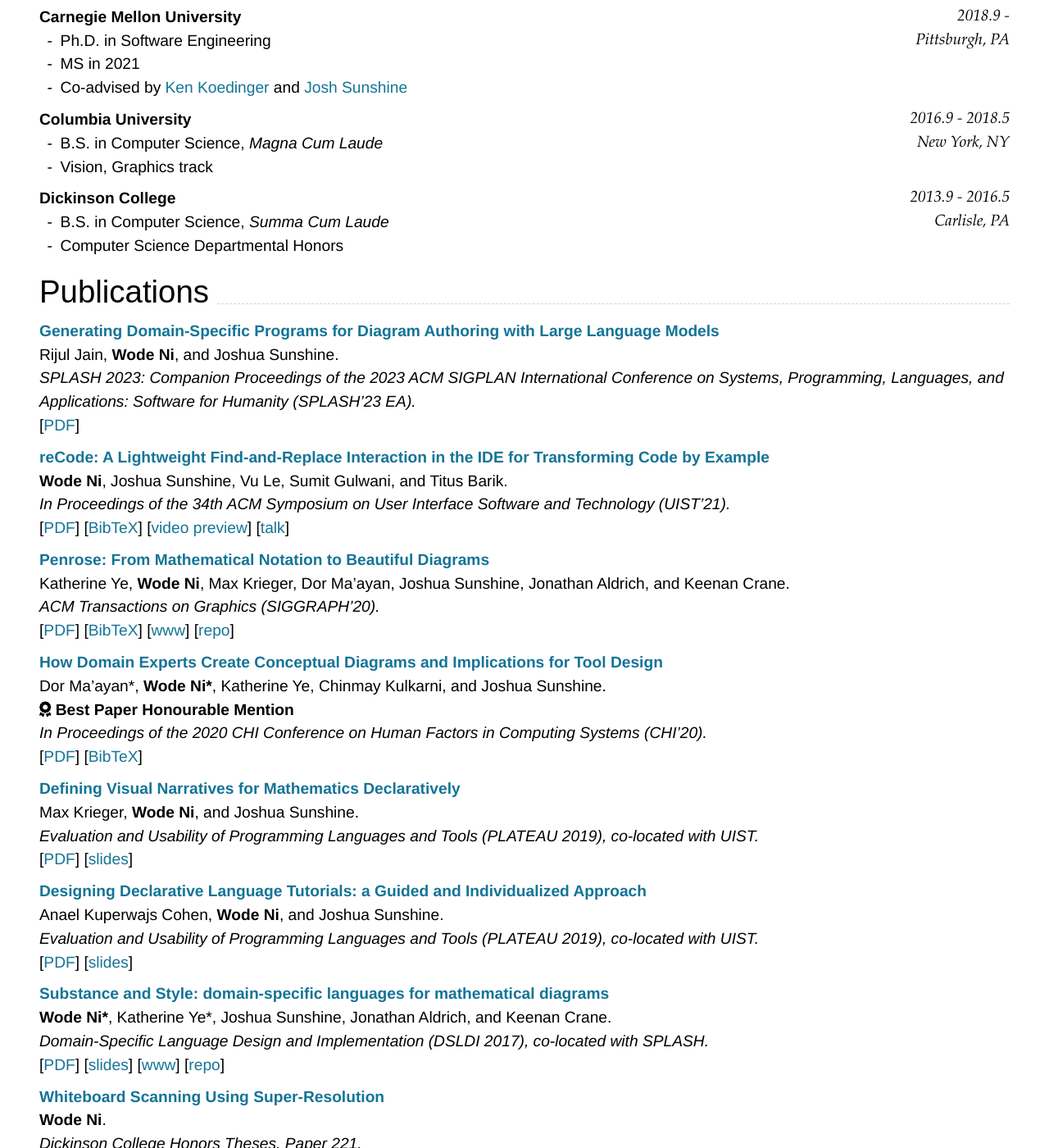
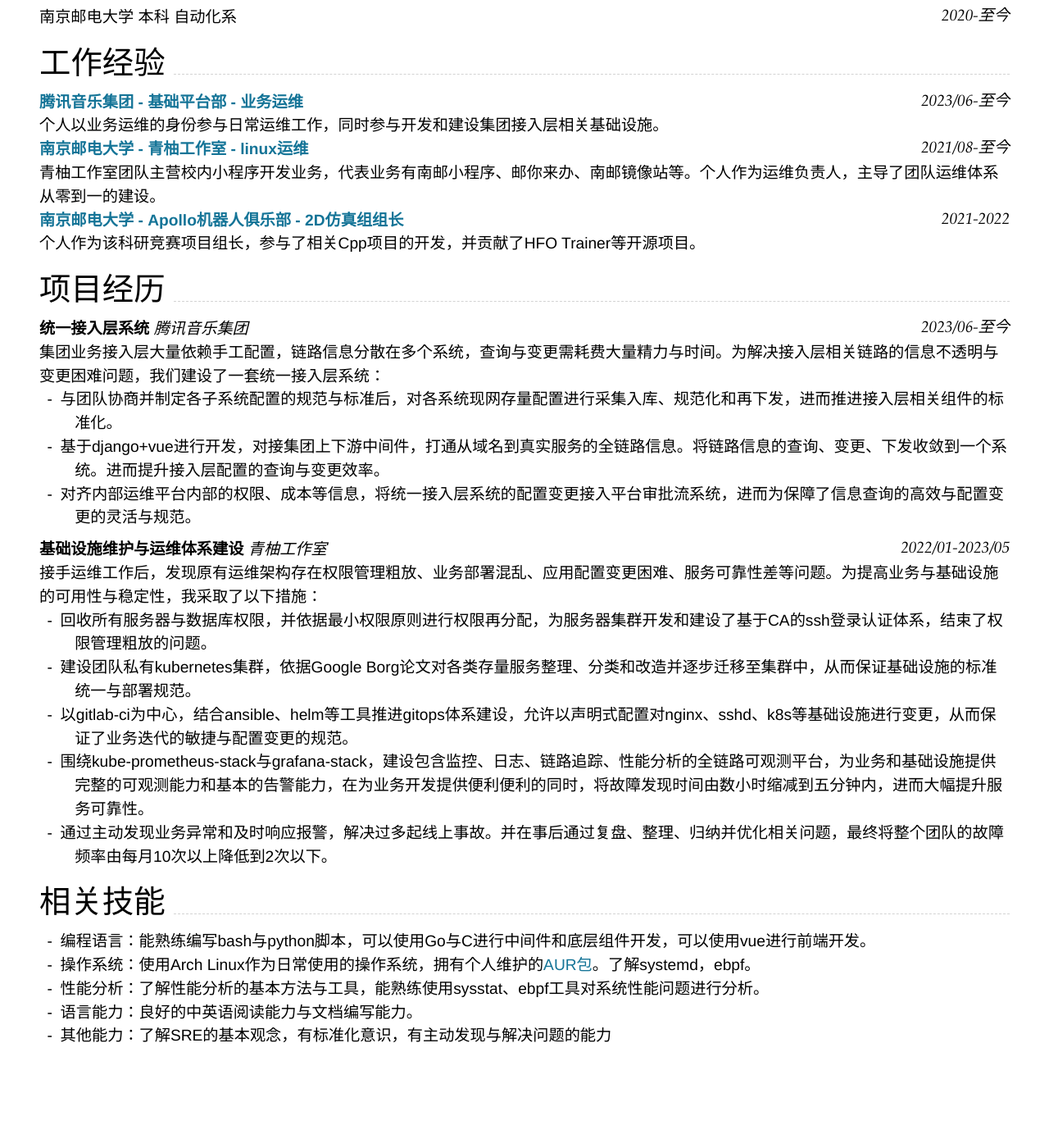
Before and after one commit to 0xmelon/resume, a Jekyll site: the page built from index.md, in a window 1280 px wide and 1400 px high, scrolled down 283 px. Shown: the whole window at 82% size. Built offline with Jekyll 4.4.1, drawn with Linux system fonts in a browser that asks for light colours; nearby versions of some CDN libraries; after the commit the page ends 1609 px from its top, so only the background shows below that; some of the changed text lies outside the part shown.

Commit message:
Update index.md

````diff
--- a/index.md
+++ b/index.md
@@ -1,177 +1,60 @@
 ---
 layout: cv
-title: Wode "Nimo" Ni
+title: KawhiCurry's Resume
 email:
-  url: mailto:nimo@cmu.edu
-  text: nimo@cmu.edu
+  url: mailto:1145315261@qq.com
+  text: 1145315261@qq.com
 homepage:
-  url: http://cs.cmu.edu/~woden
-  text: cs.cmu.edu/~woden
+  url: https://kawhicurry.github.io
+  text: kawhicurry.github.io
 ---
 
-# Wode **Ni**
-
-<!--
-include contact information from the front matter
-Supported arguments:
-    - homepage: url, text
-    - phone
-    - email
--->
+# 于思远
 
 {% include cv-contact.html %}
 
-## Education
+## 教育经历
 
-### **Carnegie Mellon University** `2018.9 -`
+### 南京邮电大学 本科 自动化系 `2020-至今`
 
-```
-Pittsburgh, PA
-```
+## 工作经验
 
-- Ph.D. in Software Engineering
-- MS in 2021
-- Co-advised by [Ken Koedinger](http://pact.cs.cmu.edu/koedinger.html) and [Josh Sunshine](http://www.cs.cmu.edu/~jssunshi/)
+[**腾讯音乐集团 - 基础平台部 - 业务运维**](https://join.tencentmusic.com/campus/post-details/?id=12187&refer_code) `2023/06-至今`
 
-### **Columbia University** `2016.9 - 2018.5`
+个人以业务运维的身份参与日常运维工作，同时参与开发和建设集团接入层相关基础设施。
 
-```
-New York, NY
-```
+[**南京邮电大学 - 青柚工作室 - linux运维**](https://qingyou.njupt.edu.cn) `2021/08-至今`
 
-- B.S. in Computer Science, _Magna Cum Laude_
-- Vision, Graphics track
+青柚工作室团队主营校内小程序开发业务，代表业务有南邮小程序、邮你来办、南邮镜像站等。个人作为运维负责人，主导了团队运维体系从零到一的建设。
 
-### **Dickinson College** `2013.9 - 2016.5`
+[**南京邮电大学 - Apollo机器人俱乐部 - 2D仿真组组长**](https://github.com/Apollo2d/) `2021-2022`
 
-```
-Carlisle, PA
-```
+个人作为该科研竞赛项目组长，参与了相关Cpp项目的开发，并贡献了HFO Trainer等开源项目。
 
-- B.S. in Computer Science, _Summa Cum Laude_
-- Computer Science Departmental Honors
+## 项目经历
 
-## Publications
+### **统一接入层系统**  *腾讯音乐集团* `2023/06-至今`
 
-### [**Generating Domain-Specific Programs for Diagram Authoring with Large Language Models**](https://wodenimoni.com/assets/splash-23-llm-diagrams.pdf)
+集团业务接入层大量依赖手工配置，链路信息分散在多个系统，查询与变更需耗费大量精力与时间。为解决接入层相关链路的信息不透明与变更困难问题，我们建设了一套统一接入层系统：
 
-Rijul Jain, **Wode Ni**, and Joshua Sunshine.<br>
-_SPLASH 2023: Companion Proceedings of the 2023 ACM SIGPLAN International Conference on Systems, Programming, Languages, and Applications: Software for Humanity (SPLASH'23 EA)._<br>
-[[PDF](https://wodenimoni.com/assets/splash-23-llm-diagrams.pdf)]
+- 与团队协商并制定各子系统配置的规范与标准后，对各系统现网存量配置进行采集入库、规范化和再下发，进而推进接入层相关组件的标准化。
+- 基于django+vue进行开发，对接集团上下游中间件，打通从域名到真实服务的全链路信息。将链路信息的查询、变更、下发收敛到一个系统。进而提升接入层配置的查询与变更效率。
+- 对齐内部运维平台内部的权限、成本等信息，将统一接入层系统的配置变更接入平台审批流系统，进而为保障了信息查询的高效与配置变更的灵活与规范。
 
-### [**reCode: A Lightweight Find-and-Replace Interaction in the IDE for Transforming Code by Example**]({{ page.homepage.url }}/assets/uist-21-recode.pdf)
-**Wode Ni**, Joshua Sunshine, Vu Le, Sumit Gulwani, and Titus Barik.<br>
-_In Proceedings of the 34th ACM Symposium on User Interface Software and Technology (UIST'21)._ <br>
-[[PDF]({{ page.homepage.url }}/assets/uist-21-recode.pdf)]
-[[BibTeX]({{ page.homepage.url }}/assets/uist-21-recode.txt)]
-[[video preview](https://youtu.be/fMdHK9UrgQ4)]
-[[talk](https://youtu.be/_GQ8E7EMMws)]
+### **基础设施维护与运维体系建设** *青柚工作室* `2022/01-2023/05`
 
+接手运维工作后，发现原有运维架构存在权限管理粗放、业务部署混乱、应用配置变更困难、服务可靠性差等问题。为提高业务与基础设施的可用性与稳定性，我采取了以下措施：
 
-### [**Penrose: From Mathematical Notation to Beautiful Diagrams**](http://penrose.ink/media/Penrose_SIGGRAPH2020.pdf)
-Katherine Ye, **Wode Ni**, Max Krieger, Dor Ma'ayan, Joshua Sunshine, Jonathan Aldrich, and Keenan Crane.<br>
-_ACM Transactions on Graphics (SIGGRAPH'20)._<br>
-[[PDF](http://penrose.ink/media/Penrose_SIGGRAPH2020.pdf)]
-[[BibTeX]({{ page.homepage.url }}/assets/siggraph20-penrose.txt)]
-[[www](http://penrose.ink/siggraph20.html)]
-[[repo](https://github.com/penrose/penrose)]
+- 回收所有服务器与数据库权限，并依据最小权限原则进行权限再分配，为服务器集群开发和建设了基于CA的ssh登录认证体系，结束了权限管理粗放的问题。
+- 建设团队私有kubernetes集群，依据Google Borg论文对各类存量服务整理、分类和改造并逐步迁移至集群中，从而保证基础设施的标准统一与部署规范。
+- 以gitlab-ci为中心，结合ansible、helm等工具推进gitops体系建设，允许以声明式配置对nginx、sshd、k8s等基础设施进行变更，从而保证了业务迭代的敏捷与配置变更的规范。
+- 围绕kube-prometheus-stack与grafana-stack，建设包含监控、日志、链路追踪、性能分析的全链路可观测平台，为业务和基础设施提供完整的可观测能力和基本的告警能力，在为业务开发提供便利便利的同时，将故障发现时间由数小时缩减到五分钟内，进而大幅提升服务可靠性。
+- 通过主动发现业务异常和及时响应报警，解决过多起线上事故。并在事后通过复盘、整理、归纳并优化相关问题，最终将整个团队的故障频率由每月10次以上降低到2次以下。
 
-### [**How Domain Experts Create Conceptual Diagrams and Implications for Tool Design**]({{ page.homepage.url }}/assets/chi-20-natural-diagramming.pdf)
+## 相关技能
 
-Dor Ma'ayan\*, **Wode Ni\***, Katherine Ye, Chinmay Kulkarni, and Joshua Sunshine.<br>
-<i class="fas fa-award"></i> <strong>Best Paper Honourable Mention</strong><br>
-_In Proceedings of the 2020 CHI Conference on Human Factors in Computing Systems (CHI'20)._<br>
-[[PDF]({{ page.homepage.url }}/assets/chi-20-natural-diagramming.pdf)]
-[[BibTeX]({{ page.homepage.url }}/assets/chi-20-natural-diagramming.txt)]
-
-
-### [**Defining Visual Narratives for Mathematics Declaratively**](http://2019.plateau-workshop.org/assets/papers-2019/9.pdf)
-
-Max Krieger, **Wode Ni**, and Joshua Sunshine.<br>
-_Evaluation and Usability of Programming Languages and Tools (PLATEAU 2019), co-located with UIST._<br>
-[[PDF](http://2019.plateau-workshop.org/assets/papers-2019/9.pdf)]
-[[slides]({{ page.homepage.url }}/assets/plateau-19-presentation.pdf)]
-
-### [**Designing Declarative Language Tutorials: a Guided and Individualized Approach**](http://2019.plateau-workshop.org/assets/papers-2019/2.pdf)
-
-Anael Kuperwajs Cohen, **Wode Ni**, and Joshua Sunshine.<br>
-_Evaluation and Usability of Programming Languages and Tools (PLATEAU 2019), co-located with UIST._<br>
-[[PDF](http://2019.plateau-workshop.org/assets/papers-2019/2.pdf)]
-[[slides]({{ page.homepage.url }}/assets/plateau-19-presentation.pdf)]
-
-### [**Substance and Style: domain-specific languages for mathematical diagrams**](https://2017.splashcon.org/event/dsldi-2017-substance-and-style-domain-specific-languages-for-mathematical-diagrams)
-
-**Wode Ni\***, Katherine Ye\*, Joshua Sunshine, Jonathan Aldrich, and Keenan Crane.<br> _Domain-Specific Language Design and Implementation (DSLDI 2017), co-located with SPLASH._ <br>
-[[PDF]({{ page.homepage.url }}/assets/dsldi.pdf)]
-[[slides]({{ page.homepage.url }}/assets/dsldi-presentation.pdf)]
-[[www](http://penrose.ink)]
-[[repo](https://github.com/penrose/penrose)]
-
-### [**Whiteboard Scanning Using Super-Resolution**](http://scholar.dickinson.edu/student_honors/221/)
-
-**Wode Ni**.<br> _Dickinson College Honors Theses. Paper 221._<br>
-[[PDF]({{ page.homepage.url }}/assets/superres.pdf)]
-
-## Experience
-### **Apple** `2022.5 - 2022.9`
-
-_Research Intern - Machine Intelligence_<br>
-
-At [Apple AI/ML](https://machinelearning.apple.com/), I worked on prototypes and features to improve the developer experience.
-
-### **Microsoft Research** `2020.5 - 2020.8`
-
-_Research Intern_<br>
-Worked with the [PROSE](https://www.microsoft.com/en-us/research/group/prose/) team (mentored by [Titus Barik](https://www.barik.net/)) on improving developer productivity in Visual Studio Code. I interviewed developers to elicit their needs for code transformation tools in editors. Inspired by the empirical data and relevant work in program synthesis, I designed **reCode**, an interaction model for rapidly performing complex code transformation using the familiar find-and-replace experience.
-
-### **Carnegie Mellon University, Research Experiences for Undergraduate** `2017.5 - 2017.8`
-
-_Research Assistant_<br>
-**Penrose** is a system that automatically visualizes mathematics using two domain-specific languages: **Substance** and **Style**. Co-advised by [Jonathan Aldrich](https://www.cs.cmu.edu/~./aldrich/), [Keenan Crane](https://www.cs.cmu.edu/~kmcrane/), [Joshua Sunshine](http://www.cs.cmu.edu/~jssunshi/), and [Katherine Ye](https://www.cs.cmu.edu/~kqy/), I designed and implemented the Style language, and extended the Substance language to support functions and logically quantified statements.
-
-### **Columbia University, Computer Graphics and User Interfaces Lab** `2017.1 - 2017.5`
-
-_Research Assistant_<br>
-Worked with prof. Steven Feiner, on **Cyber Affordance Visualization in Augumented Reality** project. Developed a Microsoft Hololens application that visualizes the Columbia campus in AR environment.
-
-## Teaching
-
-Teaching Assistant, **Foundations of Software Engineering (17-313)** `CMU, 2022` <br>
-Teaching Assistant, **Crafting Software (17-450/17-950)** `CMU, 2022` <br>
-Teaching Assistant, **Programming Languages and Translators (COMS 4115)** `Columbia, 2017 - 2018` <br>
-Teaching Assistant, **Introduction to Java II (COMP 132)** `Dickinson, 2016` <br>
-Peer Tutor, **Data Structures and Problem Solving (COMP 232)** `Dickinson, 2016` <br>
-Computer Lab Consultant `Dickinson, 2014 - 2016` <br>
-
-## Mentoring
-
-[Rijul Jain](https://rijuljain.com/) (Williams College) `CMU, 2023 - Now` <br>
-[Yiliang "Leo" Liang](https://www.linkedin.com/in/yiliang-liang-a3631a138/) (University of Michigan) `CMU, 2022 - 2023` <br>
-[Hwei-Shin Harriman](https://hsharriman.github.io/) (Olin College of Engineering, independent research) `CMU, 2021 - 2022` <br>
-[Helena Yang](https://heleaf.me/) (CMU, [REUSE](https://www.cmu.edu/scs/s3d/reuse/)) `CMU, 2021` <br>
-[Max Krieger](https://a9.io/) (CMU, independent research & [REUSE](https://www.cmu.edu/scs/s3d/reuse/)) `CMU, 2018 - 2021` <br>
-[Courtney Miller](https://courtney-e-miller.github.io/) (New College of Florida, [REUSE](https://www.cmu.edu/scs/s3d/reuse/)) `CMU, 2019` <br>
-[Anael Kuperwajs Cohen](https://anaelkuperwajs.github.io/) (Macalester College, [REUSE](https://www.cmu.edu/scs/s3d/reuse/)) `CMU, 2019` <br>
-
-## Honors & Awards
-
-CHI'20 Best Paper Honourable Mention Award `CMU, 2020` <br>
-Phi Beta Kappa `Dickinson, 2018` <br>
-Excellence in Computer Science Award `Columbia, 2018` <br>
-Travel Award PL Mentoring Workshop (PLMW) `SPLASH, 2018` <br>
-Tau Beta Pi, Engineering Honor Society `Columbia, 2017` <br>
-Computer Science Departmental Honors `Dickinson, 2016` <br>
-Pi Mu Epsilon, Mathematics Honor Society `Dickinson, 2016` <br>
-Upsilon Pi Epsilon, Computer Science Honor Society `Dickinson, 2016` <br>
-Alpha Lambda Delta, First year Honor Society `Dickinson, 2013`<br>
-John Montgomery Scholarship `Dickinson, 2013` <br>
-
-## Service
-
-Sub-reviewer `OOPSLA'21, VL/HCC'21` <br>
-Reviewer `CHI'21, CHI'22, SIGGRAPH'22, UIST'23, CHI'24` <br>
-Research Experiences for Undergraduates in Software Engineering Admission Committee `CMU, 2019 - 2023` <br>
-
-<!-- ### Footer
-
-Last updated: May 2013 -->
+- 编程语言：能熟练编写bash与python脚本，可以使用Go与C进行中间件和底层组件开发，可以使用vue进行前端开发。
+- 操作系统：使用Arch Linux作为日常使用的操作系统，拥有个人维护的[AUR包](https://aur.archlinux.org/packages?O=0&SeB=m&K=kawhicurry&outdated=&SB=m&SO=d&PP=50&submit=Go)。了解systemd，ebpf。
+- 性能分析：了解性能分析的基本方法与工具，能熟练使用sysstat、ebpf工具对系统性能问题进行分析。
+- 语言能力：良好的中英语阅读能力与文档编写能力。
+- 其他能力：了解SRE的基本观念，有标准化意识，有主动发现与解决问题的能力
````
